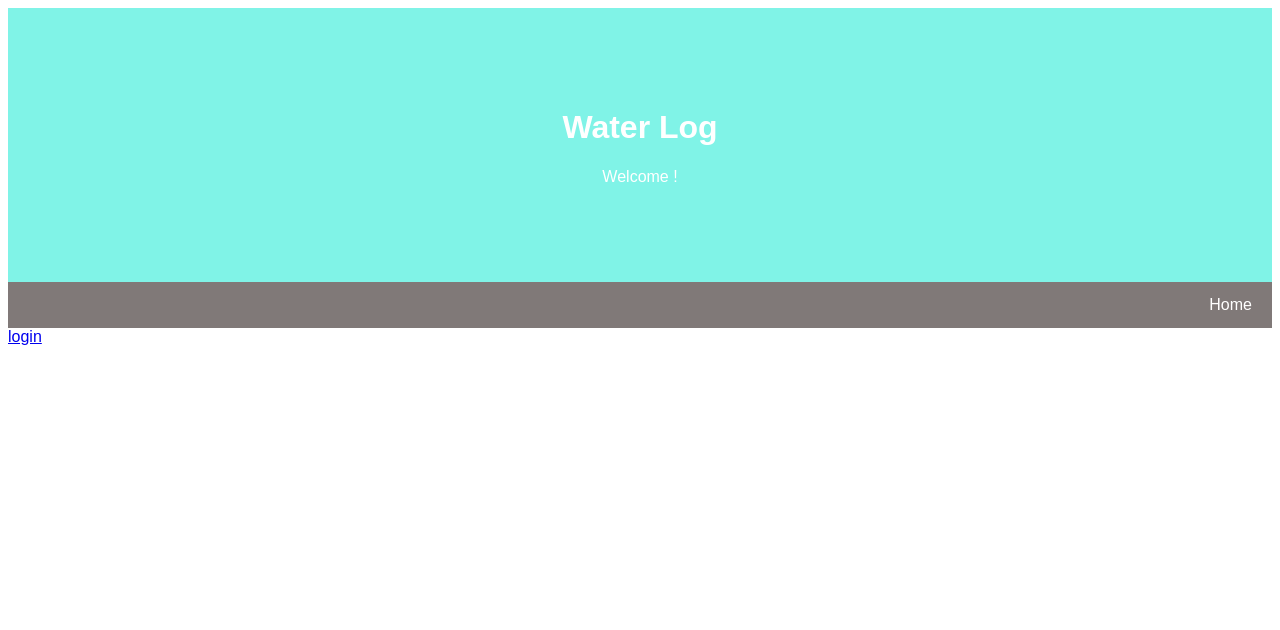
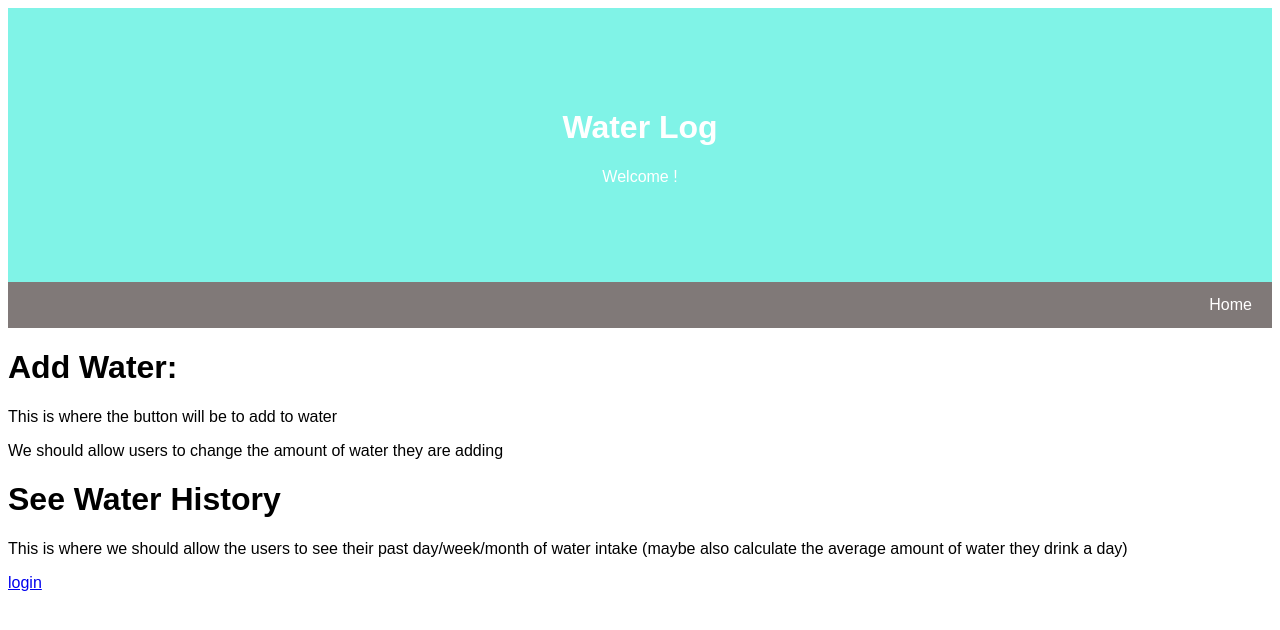
Before and after one commit to Rachel-Pavlakovic/EECS393HealthAndFitnessTracker, a Django app: page /waterTracker in a window 1280 px wide. Shown: the top 630 px of the page. Run offline with Django 3.2, Linux system fonts and the light colour scheme.

Commit message:
adding sections to waterTracker template
Signed-off-by: Rachel Pavlakovic <rachelpav@comcast.net>

```diff
--- a/HealthAndFitnessTracker/Templates/waterTracker.html
+++ b/HealthAndFitnessTracker/Templates/waterTracker.html
@@ -57,6 +57,17 @@
   <a href="/home/" class="right">Home</a>
 </div>
 
+<div class="section">
+    <h1>Add Water:</h1>
+    <p>This is where the button will be to add to water</p>
+    <p>We should allow users to change the amount of water they are adding</p>
+</div>
+
+<div class="section">
+    <h1>See Water History</h1>
+    <p>This is where we should allow the users to see their past day/week/month of water intake (maybe also calculate the average amount of water they drink a day)</p>
+</div>
+
 
 {% if user.is_authenticated %}
       <a href="{% url 'logout' %}">logout</a>
```
